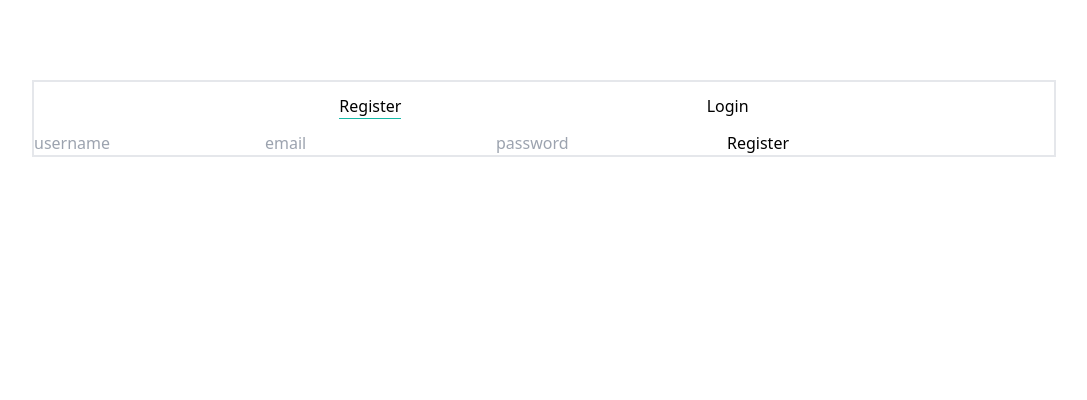
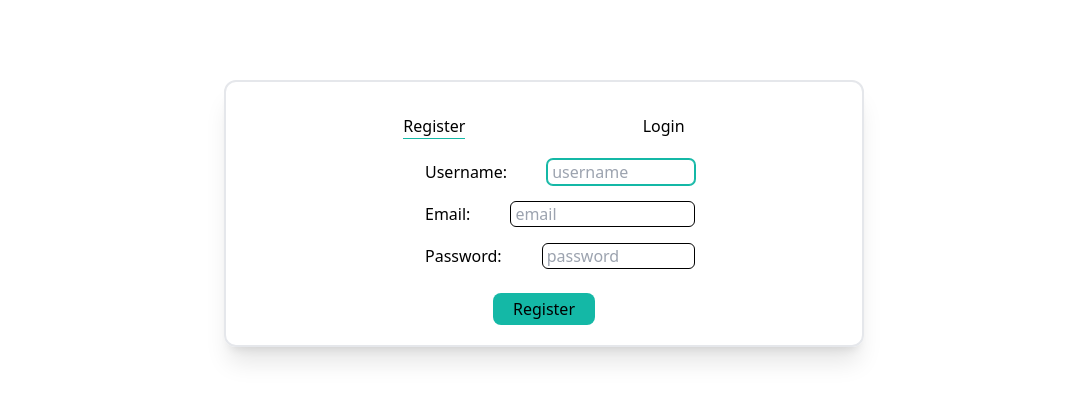
Before and after one commit to mayaheilpern/instagram-clone, a React (Create React App) app in the folder client/: page /auth in a window 1280 px wide. Shown: the top 400 px of the page, without its empty margins (96-1183 px from the left). Built offline with nearby package versions, Linux system fonts and the light colour scheme.

Commit message:
auth styling

```diff
--- a/client/src/Screens/Auth.jsx
+++ b/client/src/Screens/Auth.jsx
@@ -10,7 +10,7 @@ export const Auth = () => {
 
   return (
     <div className="w-screen h-screen">
-      <div className="border-2 mx-[10vw] my-[10vh]">
+      <div className="border-2 mx-[10vw] my-[10vh] py-5 rounded-xl shadow-xl xl:w-1/2 xl:mx-auto">
         <NavTab tabs={tabs} selected={selected} setSelected={setSelected}>
           <Tab isSelected={selected === tabs[0]}>
             <Register />
--- a/client/src/components/Auth/Login.jsx
+++ b/client/src/components/Auth/Login.jsx
@@ -28,21 +28,41 @@ export const Login = () => {
 
   return (
     <form onSubmit={(e) => handleSubmit(e)}>
+      <div className="w-3/4 md:10/12 md:mx-auto xl:w-1/2">
+        <div className="md:flex md:items-center md:justify-between">
+          <label htmlFor="email" className="ml-10">
+            Email:
+          </label>
           <input
+            required
             name="email"
             type="email"
             placeholder="email"
             value={input.email}
-        onChange={handleInput}
+            className="border rounded-md my-2 mr-2 ml-10 border-black px-1 focus:outline-none focus:border-teal-500 focus:ring-1 focus:ring-teal-500 md:w-full"
           />
+        </div>
+        <div className="md:flex md:items-center md:justify-between">
+          <label htmlFor="username" className="ml-10">
+            Password:
+          </label>
           <input
+            required
             name="password"
             type="password"
             placeholder="password"
             value={input.password}
             onChange={handleInput}
+            className="border rounded-md my-2 mr-2 ml-10 border-black px-1 focus:outline-none focus:border-teal-500 focus:ring-1 focus:ring-teal-500 md:w-full"
           />
-      <button>Login</button>
+        </div>
+        <button
+          type="submit"
+          className="block bg-teal-500 rounded-lg px-5 py-1 m-auto mt-4"
+        >
+          Login
+        </button>
+      </div>
     </form>
   );
 };
--- a/client/src/components/Auth/Register.jsx
+++ b/client/src/components/Auth/Register.jsx
@@ -31,27 +31,54 @@ export const Register = () => {
 
   return (
     <form onSubmit={(e) => handleSubmit(e)}>
+      <div className="w-3/4 md:10/12 md:mx-auto xl:w-1/2">
+        <div className="md:flex md:items-center md:justify-between">
+          <label htmlFor="name" className="ml-10">
+            Username:
+          </label>
           <input
+            autoFocus
             name="username"
             placeholder="username"
             value={input.username}
             onChange={handleInput}
+            className="border rounded-md my-2 mr-2 ml-10 border-black px-1 focus:outline-none focus:border-teal-500 focus:ring-1 focus:ring-teal-500 md:w-full"
           />
+        </div>
+        <div className="md:flex md:items-center md:justify-between">
+          <label htmlFor="email" className="ml-10">
+            Email:
+          </label>
           <input
+            required
             name="email"
             type="email"
             placeholder="email"
             value={input.email}
-        onChange={handleInput}
+            className="border rounded-md my-2 mr-2 ml-10 border-black px-1 focus:outline-none focus:border-teal-500 focus:ring-1 focus:ring-teal-500 md:w-full"
           />
+        </div>
+        <div className="md:flex md:items-center md:justify-between">
+          <label htmlFor="username" className="ml-10">
+            Password:
+          </label>
           <input
+            required
             name="password"
             type="password"
             placeholder="password"
             value={input.password}
             onChange={handleInput}
+            className="border rounded-md my-2 mr-2 ml-10 border-black px-1 focus:outline-none focus:border-teal-500 focus:ring-1 focus:ring-teal-500 md:w-full"
           />
-      <button>Register</button>
+        </div>
+        <button
+          type="submit"
+          className="block bg-teal-500 rounded-lg px-5 py-1 m-auto mt-4"
+        >
+          Register
+        </button>
+      </div>
     </form>
   );
 };
```
Lines whose indentation alone changed are shown as unchanged.
